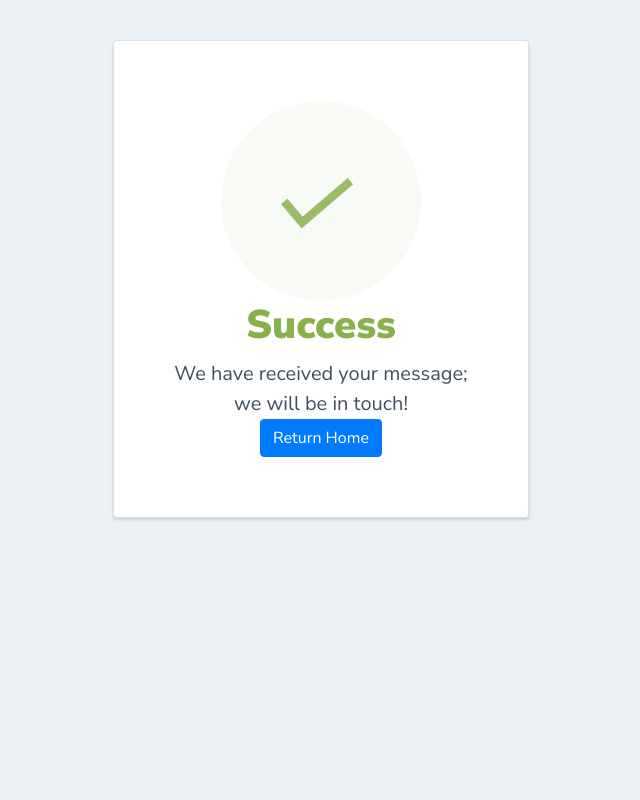
After one commit to OnesOrZeros/portfolio, a CodeIgniter app: page /portfolio/success in a window 1280 px wide. The commit adds this page. Shown: the whole page, without its empty margins (319-959 px from the left). Run offline with CodeIgniter, Linux system fonts and the light colour scheme; some libraries are stand-ins or nearby versions.

Commit message:
Added success page

```diff
--- a/application/config/routes.php
+++ b/application/config/routes.php
@@ -11,6 +11,8 @@ $route['portfolio'] = 'Home/portmasonry';
 
 $route['contact'] = 'Home/contact';
 
+$route['success'] = 'Home/success';
+
 
 
 $route['default_controller'] = 'Home';
--- a/application/controllers/Home.php
+++ b/application/controllers/Home.php
@@ -27,6 +27,11 @@ class Home extends CI_Controller {
 		$this->load->view('contact');
 	}
 
+	public function success()
+	{
+		$this->load->view('success');
+	}
+
 	public function sendMail()
 	{
 		 //Validate form data
@@ -46,4 +51,59 @@ class Home extends CI_Controller {
 		 }
 
 	}
+
+
+
+	public function sendcontactmail()
+	{
+		$from = 'comms@finsys-group.com';
+		$to='info@finsys-group.com';
+
+		$name = $this->input->post("name");
+		$email = $this->input->post("email");
+		$text = $this->input->post("message");
+
+		$config['protocol'] = 'smtp';
+		$config['smtp_host'] = 'finsys-group.com';
+		$config['smtp_port'] = '465';
+		$config['smtp_user'] = 'comms@finsys-group.com';
+		$config['smtp_pass'] = 'D%bEPUE523yR';
+		$config['smtp_crypto'] = 'ssl';
+		$config['charset'] = 'iso-8859-1';
+		$config['wordwrap'] = TRUE;
+		$headers = 'MIME-Version: 1.0' . "\r\n";
+		//$headers .= "From: " . $email . "\r\n"; // Sender's E-mail
+		$headers .= 'Content-type: text/html; charset=iso-8859-1' . "\r\n";
+
+		$this->email->initialize($config);
+		$this->email->set_newline("\r\n");
+		$this->email->set_mailtype("html");
+		$this->email->from($email);
+		$this->email->to($to);
+		$this->email->message ('<table style="width:100%">
+        <tr><td>User Name: ' . $name . '</td></tr>
+        <tr><td>User Email: ' . $email . '</td></tr>
+        <tr><td>Message: ' . $text . '</td></tr>
+
+    </table>');
+
+
+		try{
+			$this->email->send();
+			$message = 'Email Sent, We will be in touch ASAP.';
+			//if the email is sent successfully the client's information is saved in the database
+			$this->contact_model->add_contact();
+			$data = array(
+				'message' => $message
+			);
+			redirect('success');
+		} catch (Exception $e) {
+			$message = 'Email not sent! Please try again.';
+			$data = array(
+				'message' => $message
+			);
+
+		}
+
+	}
 }
--- a/application/views/contact.php
+++ b/application/views/contact.php
@@ -122,7 +122,7 @@
 
                       <!-- contact form -->
                       <div class="art-contact-form">
-                        <?php echo form_open('home/sendMail')?>
+                        <?php echo form_open('home/sendcontactmail')?>
                           <!-- form field -->
                           <div class="art-form-field">
                             <!-- name input -->
--- /dev/null
+++ b/application/views/success.php
@@ -0,0 +1,51 @@
+<html>
+  <head>
+       <!-- bootstrap css -->
+  <link rel="stylesheet" href="<?php echo base_url();?>/resources/css/plugins/bootstrap.min.css">
+    <link href="https://fonts.googleapis.com/css?family=Nunito+Sans:400,400i,700,900&display=swap" rel="stylesheet">
+  </head>
+    <style>
+      body {
+        text-align: center;
+        padding: 40px 0;
+        background: #EBF0F5;
+      }
+        h1 {
+          color: #88B04B;
+          font-family: "Nunito Sans", "Helvetica Neue", sans-serif;
+          font-weight: 900;
+          font-size: 40px;
+          margin-bottom: 10px;
+        }
+        p {
+          color: #404F5E;
+          font-family: "Nunito Sans", "Helvetica Neue", sans-serif;
+          font-size:20px;
+          margin: 0;
+        }
+      i {
+        color: #9ABC66;
+        font-size: 100px;
+        line-height: 200px;
+        margin-left:-15px;
+      }
+      .card {
+        background: white;
+        padding: 60px;
+        border-radius: 4px;
+        box-shadow: 0 2px 3px #C8D0D8;
+        display: inline-block;
+        margin: 0 auto;
+      }
+    </style>
+    <body>
+      <div class="card">
+      <div style="border-radius:200px; height:200px; width:200px; background: #F8FAF5; margin:0 auto;">
+        <i class="checkmark">✓</i>
+      </div>
+        <h1>Success</h1>
+        <p>We have received your message;<br/> we will be in touch!</p>
+        <p><a class="btn btn-primary" href="<?php echo base_url()?>home"  role="button">Return Home</a></p>
+      </div>
+    </body>
+</html>
```
